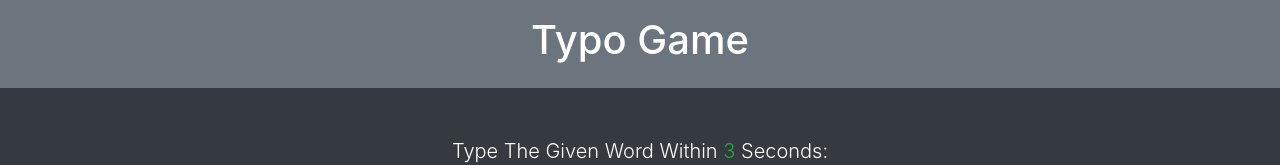
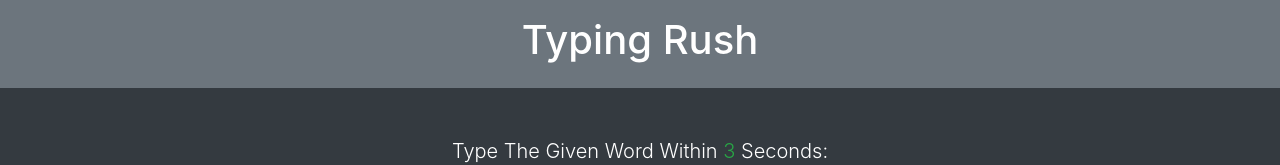
Before and after one commit to Rashmiranjan00/TypingRush, a plain HTML site: page index.html in a window 1280 px wide. Shown: the top 165 px of the page. Drawn offline with nearby package versions, Linux system fonts and the light colour scheme.

Commit message:
Minor changes

```diff
--- a/index.html
+++ b/index.html
@@ -5,14 +5,14 @@
     <meta charset="UTF-8">
     <meta name="viewport" content="width=device-width, initial-scale=1.0">
     <meta http-equiv="X-UA-Compatible" content="ie=edge">
-    <title>Typo Game</title>
+    <title>Typing Rush</title>
     <link rel="stylesheet" href="https://stackpath.bootstrapcdn.com/bootstrap/4.1.3/css/bootstrap.min.css" integrity="sha384-MCw98/SFnGE8fJT3GXwEOngsV7Zt27NXFoaoApmYm81iuXoPkFOJwJ8ERdknLPMO"
         crossorigin="anonymous">
 </head>
 
 <body class="bg-dark text-white ">
     <header class="bg-secondary text-center p-3 mb-5">
-        <h1>Typo Game</h1>
+        <h1>Typing Rush</h1>
     </header>
     <div class="container text-center">
 
```
